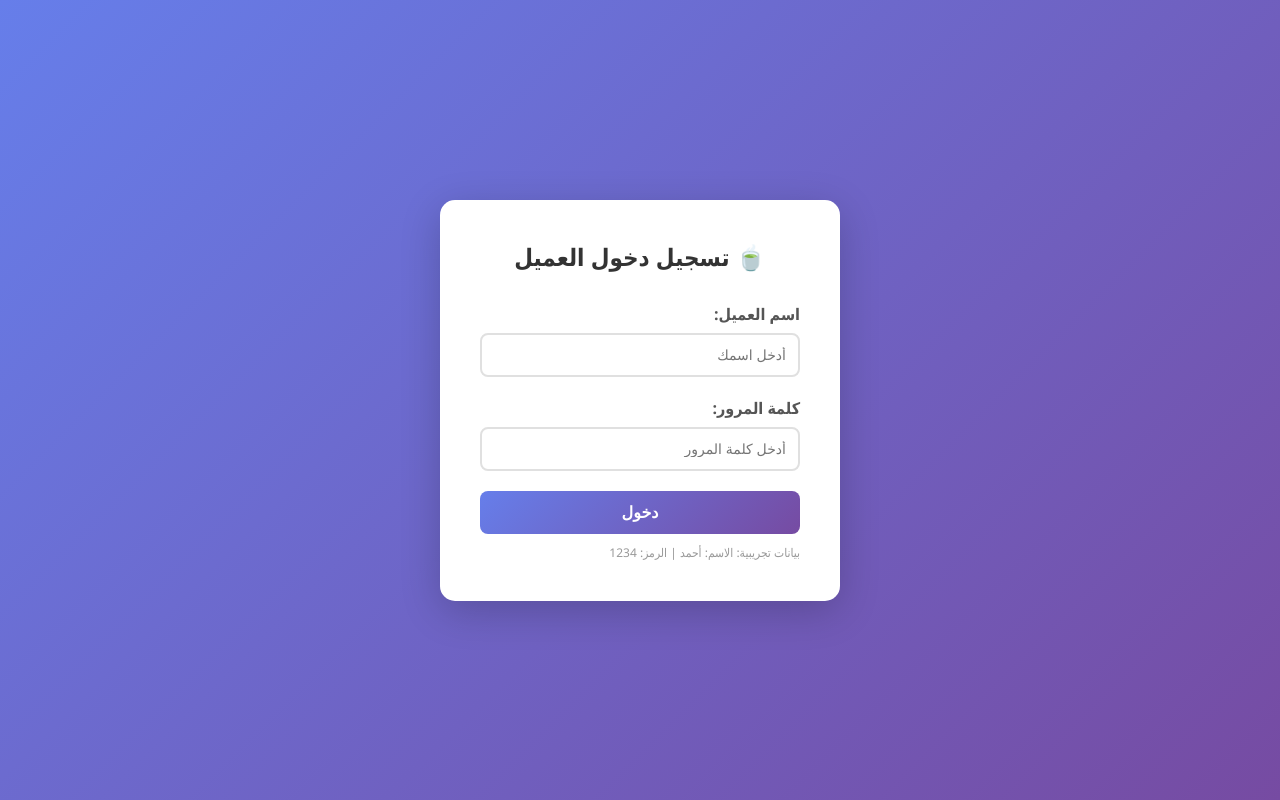
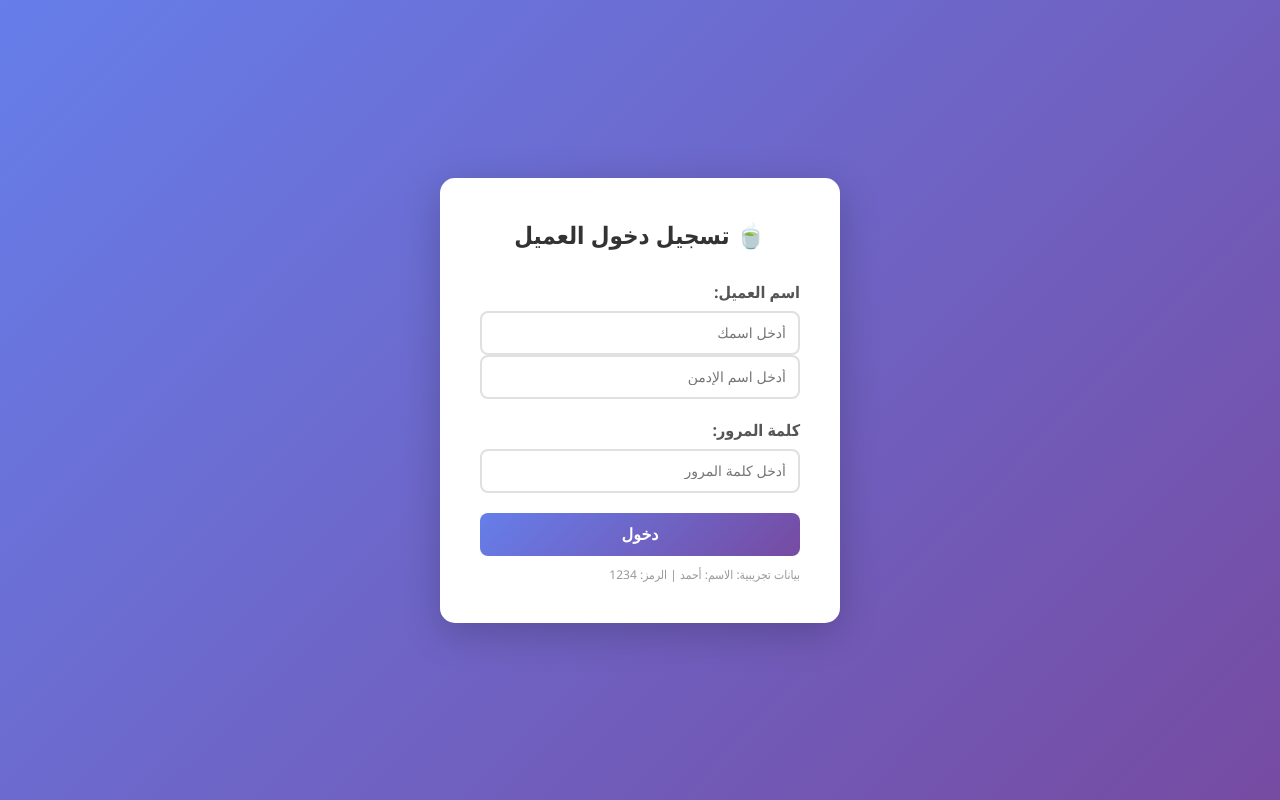
Before and after one commit to 7odaSaad22/my-drink-, a plain HTML site: page index.html in a window 1280 px wide. Drawn offline with Linux system fonts and the light colour scheme.

Commit message:
Update index.html

```diff
--- a/index.html
+++ b/index.html
@@ -14,6 +14,7 @@
             <div class="form-group">
                 <label>اسم العميل:</label>
                 <input type="text" id="customerName" placeholder="أدخل اسمك">
+                 <input type="text" id="adminUsername" placeholder="أدخل اسم الإدمن">
             </div>
             <div class="form-group">
                 <label>كلمة المرور:</label>
@@ -365,4 +366,5 @@
         });
     </script>
 </body>
+
 </html>
```
